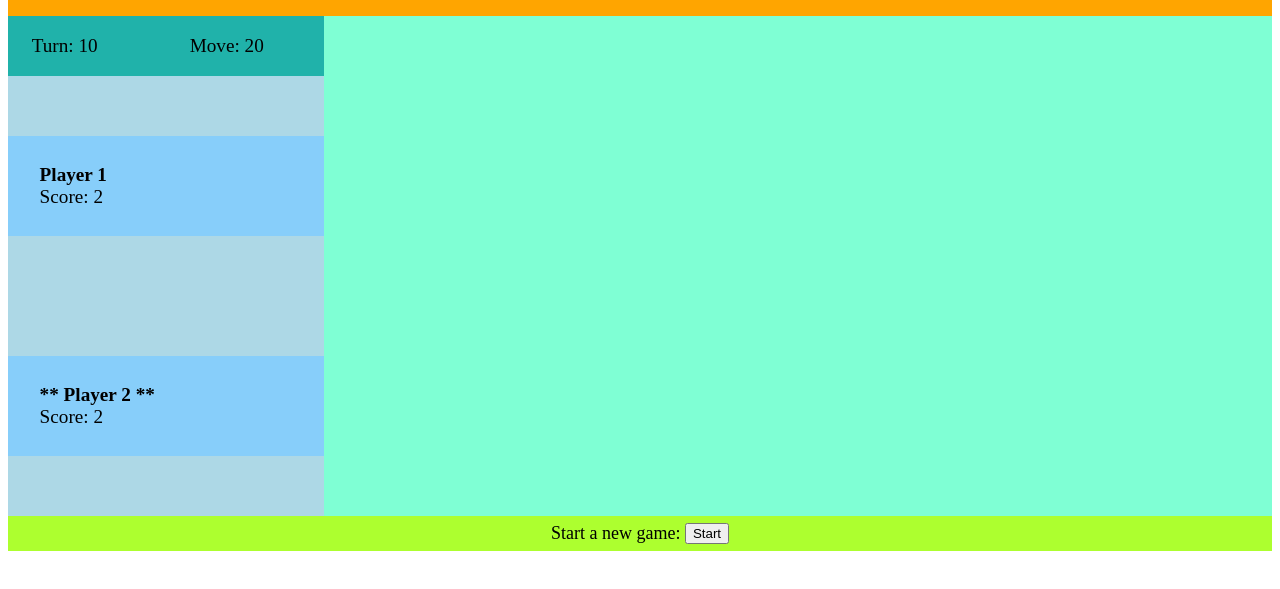
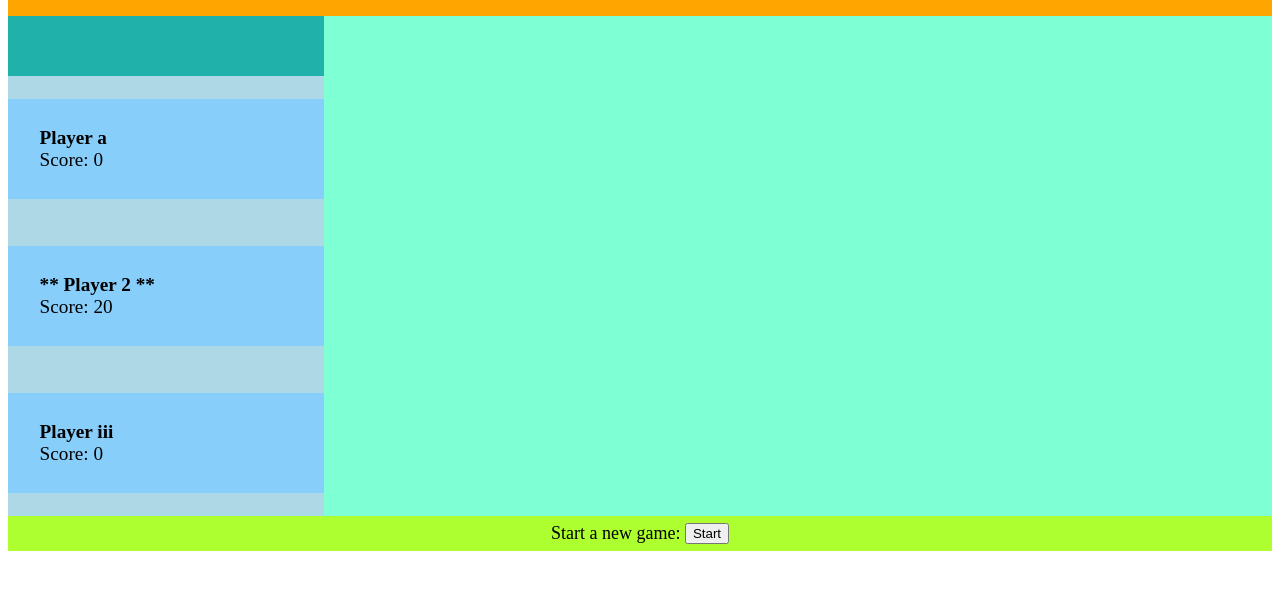
Before and after one commit to kuangyuwu/boardgame-website-cant-stop, a plain HTML site: page index.html in a window 1280 px wide. Shown: the part 67-656 px from the top of the page. Drawn offline with Linux system fonts and the light colour scheme.

Commit message:
side_panel.js

```diff
--- a/client.js
+++ b/client.js
@@ -1,5 +1,6 @@
 import { initGameboard } from "./gameboard.js";
 import { clearFeed } from "./feed.js";
+import {} from "./side_panel.js";
 
 class Client {
   constructor(id, server) {
--- a/feed.js
+++ b/feed.js
@@ -17,7 +17,7 @@ function logToFeed(innerHTMLNodes) {
     activityInner.appendChild(node);
   }
 
-  feed.append(activityOuter);
+  feed.appendChild(activityOuter);
 }
 
 function activityStart(client) {
--- a/index.html
+++ b/index.html
@@ -14,15 +14,11 @@
     <div id="section-1">
         <div id="side-panel">
             <div id="counter-outer">
-                <div id="counter">
-                    Turn: 10
-                </div>
-                <div id="counter">
-                    Move: 20
-                </div>
+                <div id="turn" class="counter"></div>
+                <div id="move" class="counter"></div>
             </div>
             <div id="scoreboard">
-                <div class="player-outer">
+                <!-- <div class="player-outer">
                     <div class="player">
                         <b>Player 1</b><br>
                         Score: 2
@@ -33,7 +29,7 @@
                         <b>** Player 2 **</b><br>
                         Score: 2
                     </div>
-                </div>
+                </div> -->
             </div>
         </div>
         <div id="gameboard">
--- a/script.js
+++ b/script.js
@@ -1,4 +1,3 @@
-import { initGameboard } from "./gameboard.js";
 import {
   logToFeed,
   activityStart,
@@ -7,6 +6,8 @@ import {
 } from "./feed.js";
 import { Client } from "./client.js";
 import { Server } from "./server.js";
+
+import { addPlayers, updatePlayer } from "./side_panel.js";
 
 function main() {
   console.log("abc");
@@ -17,8 +18,8 @@ function main() {
 
   logToFeed(activityStart(client));
 
-  // const pathLengths = [-1, -1, 3, 5, 7, 9, 11, 13, 11, 9, 7, 5, 3];
-  // const gameboard = initGameboard(pathLengths);
+  addPlayers(["a", "2", "iii"]);
+  updatePlayer("2", true, 20);
 
   // logToFeed(activityRoll());
   // logToFeed(activityDices([1, 3, 5, 5]));
--- /dev/null
+++ b/side_panel.js
@@ -0,0 +1,34 @@
+function updateTurn(turn) {
+  const turnCounter = document.getElementById("turn");
+  turnCounter.innerHTML = `Turn: ${turn}`;
+}
+
+function updateMove(move) {
+  const moveCounter = document.getElementById("move");
+  moveCounter.innerHTML = `Move: ${move}`;
+}
+
+function addPlayers(ids) {
+  const scoreboard = document.getElementById("scoreboard");
+  for (const id of ids) {
+    const playerOuter = document.createElement("div");
+    playerOuter.setAttribute("class", "player-outer");
+    const player = document.createElement("div");
+    player.setAttribute("class", "player");
+    player.setAttribute("id", `player-${id}`);
+    player.innerHTML = `<b>Player ${id}</b><br>Score: 0`;
+    playerOuter.appendChild(player);
+    scoreboard.appendChild(playerOuter);
+  }
+}
+
+function updatePlayer(id, isPlaying, score) {
+  const player = document.getElementById(`player-${id}`);
+  if (isPlaying) {
+    player.innerHTML = `<b>** Player ${id} **</b><br>Score: ${score}`;
+  } else {
+    player.innerHTML = `<b>Player ${id}</b><br>Score: ${score}`;
+  }
+}
+
+export { updateTurn, updateMove, addPlayers, updatePlayer };
--- a/styles.css
+++ b/styles.css
@@ -46,8 +46,8 @@
     justify-content: space-around;
 }
 
-#counter {
-    width: 35%;
+.counter {
+    width: 38%;
     font-size: larger;
 }
 
```
